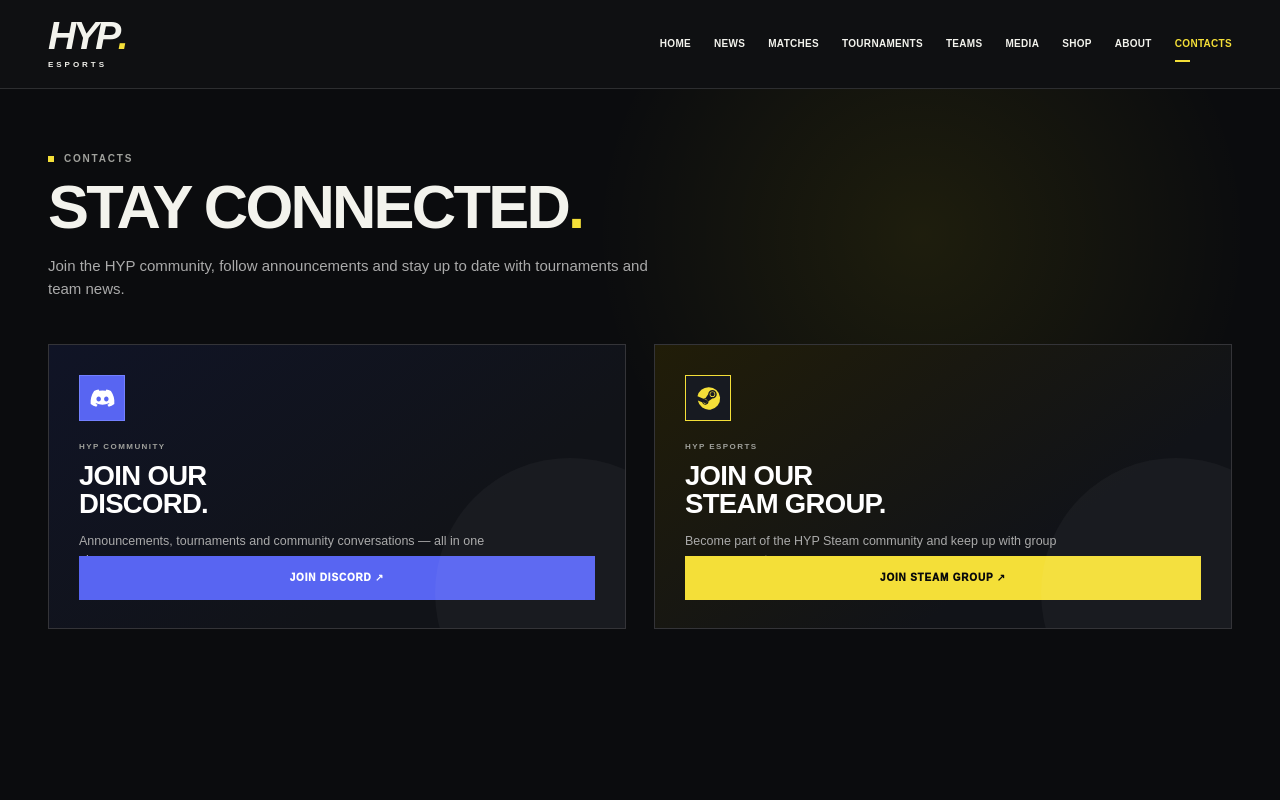
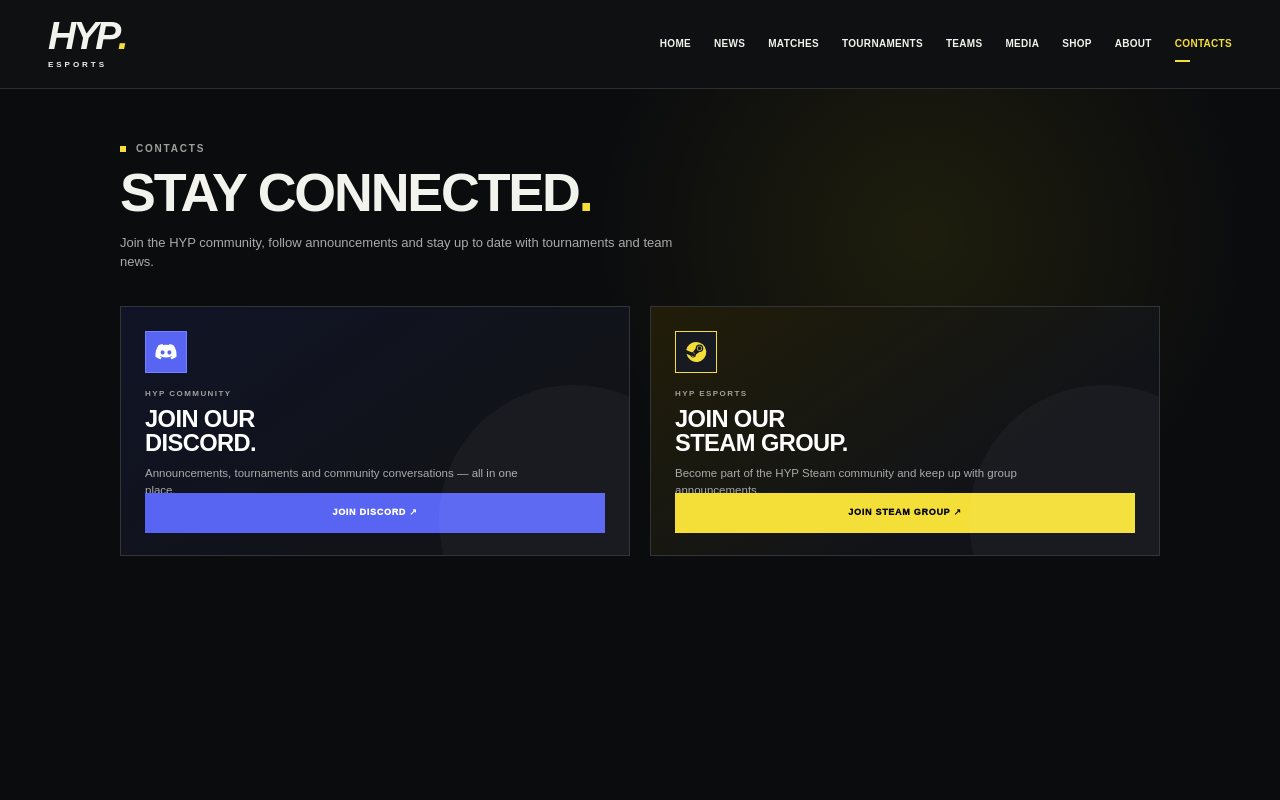
Before and after one commit to dnzlkn10/HYP-Esports-Website, a Next.js app: page /contacts in a window 1280 px wide. Shown: the top 800 px of the page. Built offline with nearby package versions, Linux system fonts and the light colour scheme.

Commit message:
style: finalize compact Contacts page on site

```diff
--- a/app/globals.css
+++ b/app/globals.css
@@ -2073,3 +2073,16 @@
 .discord-icon{color:#fff}
 .steam-icon{color:var(--yellow)}
 .community-cta{min-height:44px;font-size:10px}
+
+/* Contacts final compact layout */
+.contacts-page{padding:52px 0 76px}
+.contacts-hero{max-width:1040px}
+.contacts-hero h1{font-size:clamp(38px,4.2vw,60px)!important;font-weight:750!important;line-height:.98!important;letter-spacing:-.04em!important;margin:10px 0 14px!important}
+.contacts-intro{font-size:13px!important;max-width:560px!important;line-height:1.5!important}
+.contact-community-grid{margin-top:34px!important;gap:20px!important}
+.community-card{min-height:250px!important;padding:24px!important}
+.community-icon{width:42px!important;height:42px!important;margin-bottom:15px!important}
+.community-icon svg{width:24px!important;height:24px!important}
+.community-card h2{font-size:clamp(22px,1.85vw,29px)!important;font-weight:750!important;line-height:1.02!important;margin:7px 0 10px!important}
+.community-card>p:not(.eyebrow){font-size:11.5px!important;line-height:1.45!important;max-width:390px!important}
+.community-cta{left:24px!important;right:24px!important;bottom:22px!important;min-height:40px!important;font-size:9px!important}
```
